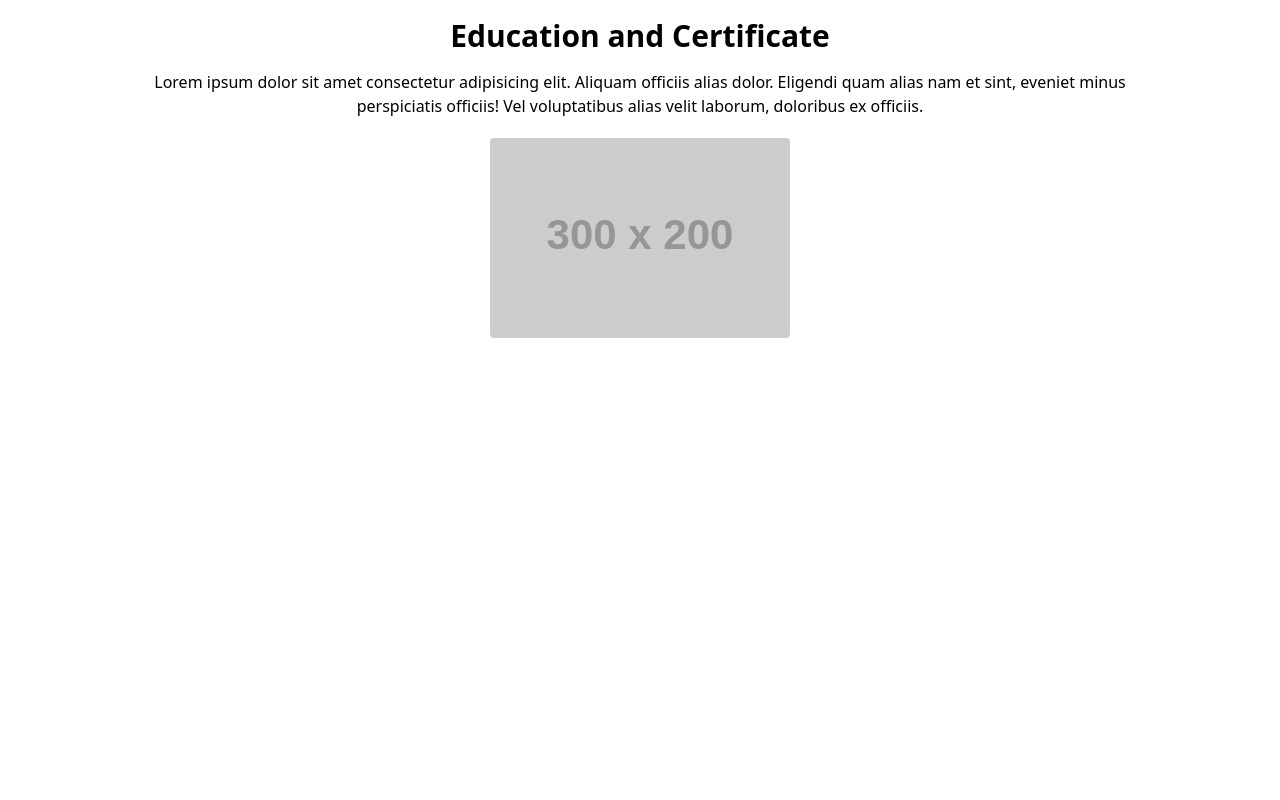
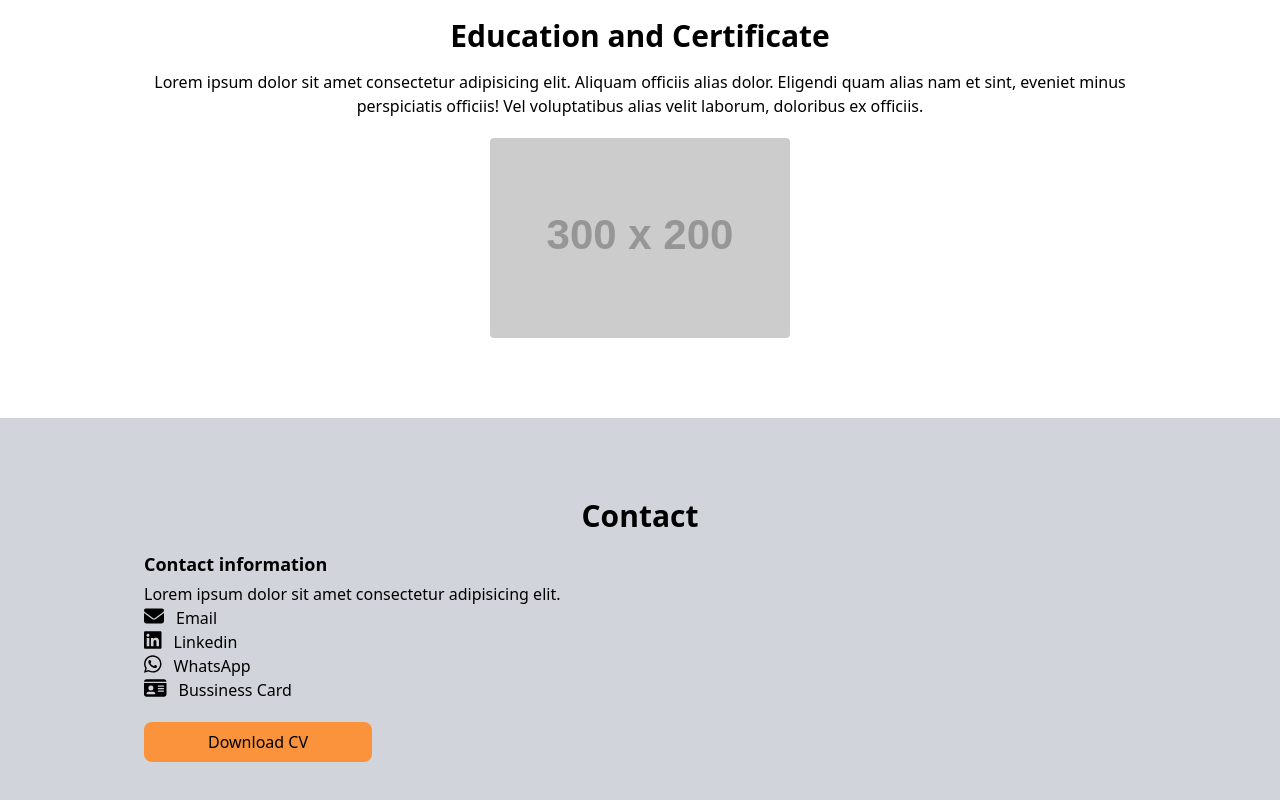
Before and after one commit to muhammadsusilo/portofolionew, a React (Vite) app: page / in a window 1280 px wide. Shown: the part 1929-2729 px from the top of the page. Before the commit the page ends 2347 px from the top, so only its background shows below. Built offline with nearby package versions, Linux system fonts and the light colour scheme.

Commit message:
create section contact

```diff
--- a/src/Pages/Contact.jsx
+++ b/src/Pages/Contact.jsx
@@ -0,0 +1,50 @@
+import { FontAwesomeIcon } from '@fortawesome/react-fontawesome';
+import { faEnvelope, faIdCard } from '@fortawesome/free-solid-svg-icons';
+import { faLinkedin, faWhatsapp } from '@fortawesome/free-brands-svg-icons';
+
+const Contact = () => {
+  return (
+    <div className="px-36 py-20 h-full bg-gray-300">
+      <h1 className="text-3xl font-semibold flex justify-center mb-4">
+        Contact
+      </h1>
+      <div className='bg'>
+        <h2 className="my-1 font-semibold text-lg">Contact information</h2>
+        <p>Lorem ipsum dolor sit amet consectetur adipisicing elit.</p>
+        <ul className="leading-normal">
+          {/* untuk ke depan yang tulisan di a seperti email, linkedin, whatsapp, kartu nama bisa langsung  di tulis nama email, dll */}
+          <li>
+            <a href="#">
+              <FontAwesomeIcon icon={faEnvelope} className="mr-3 text-xl" />
+              Email
+            </a>
+          </li>
+          <li>
+            <a href="#">
+              <FontAwesomeIcon icon={faLinkedin} className="mr-3 text-xl" />
+              Linkedin
+            </a>
+          </li>
+          <li>
+            <a href="#">
+              <FontAwesomeIcon icon={faWhatsapp} className="mr-3 text-xl" />
+              WhatsApp
+            </a>
+          </li>
+          <li>
+            <a href="#">
+              <FontAwesomeIcon icon={faIdCard} className="mr-3 text-xl" />
+              Bussiness Card
+            </a>
+          </li>
+        </ul>
+        <a href="#" className="w-fit">
+          <button className="my-5 p-2 px-16 bg-orange-400 rounded-lg hover:bg-orange-500"> Download CV</button>
+        </a>
+      </div>
+      <div>{/* nanti disini form untuk masuk ke email */}</div>
+    </div>
+  );
+};
+
+export default Contact;
--- a/src/Pages/Home.jsx
+++ b/src/Pages/Home.jsx
@@ -2,6 +2,7 @@ import SosialMedia from "../Elements/sosialMedia";
 import Navbar from "../Fragments/Navbar";
 import About from "./About";
 import Certificate from "./Certificate";
+import Contact from "./Contact";
 import Project from "./Project";
 
 const Home = () => {
@@ -49,6 +50,7 @@ const Home = () => {
           <About />
           <Project />
           <Certificate/>
+          <Contact/>
         </div>
       </>
     );
--- a/src/main.jsx
+++ b/src/main.jsx
@@ -2,10 +2,7 @@ import React from 'react'
 import ReactDOM from 'react-dom/client'
 import { createBrowserRouter, RouterProvider, } from 'react-router-dom'
 import './index.css';
-import Navbar from "./Fragments/Navbar";
-import Footer from './Pages/Footer';
 import Home from './Pages/Home';
-import About from './Pages/About';
 
 const router = createBrowserRouter([
   {
```
